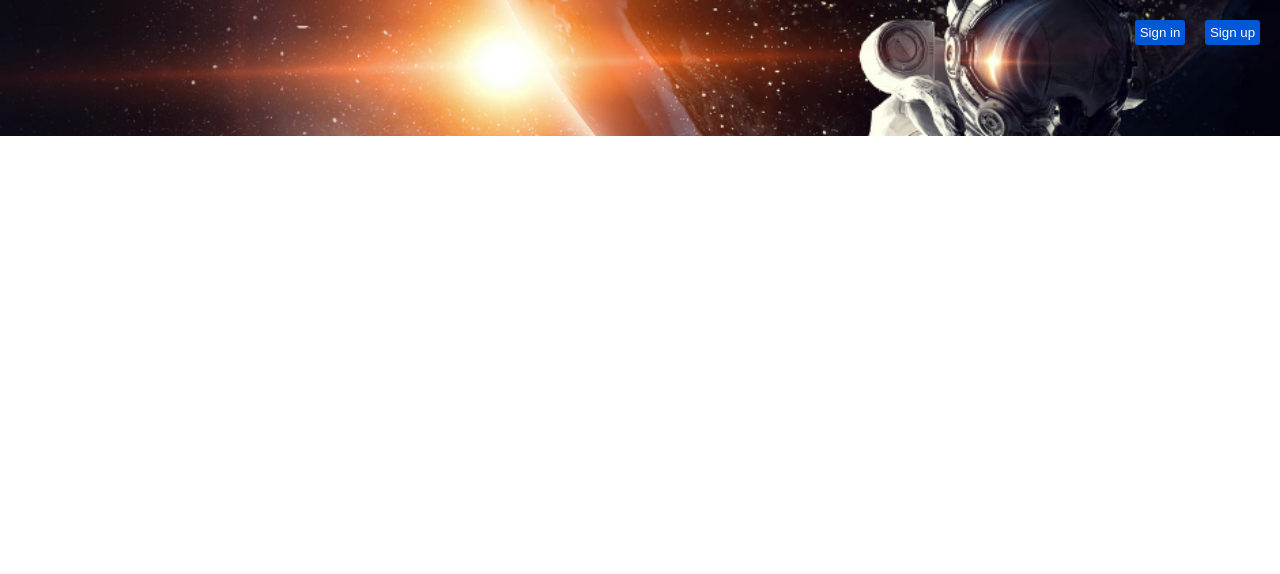
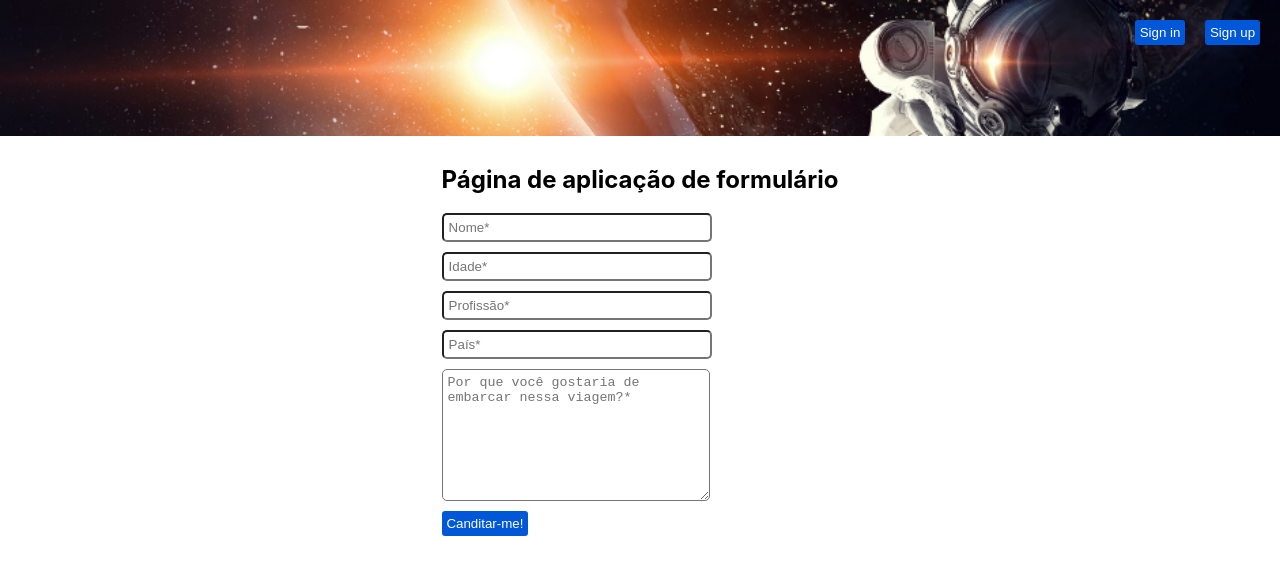
Before and after one commit to future4code/Juliana-Pedroso, a React (Create React App) app in the folder semana10/labex/: page /application-form in a window 1280 px wide. Shown: the top 574 px of the page. Built offline with nearby package versions, Linux system fonts and the light colour scheme.

Commit message:
criada a lógica para redirecionar o usuário à tela de formulário de inscrição para viagem escolhida e pequenos ajustes estéticos

```diff
--- a/semana10/labex/src/components/ApplicationFormPage/ApplicationFormPage.js
+++ b/semana10/labex/src/components/ApplicationFormPage/ApplicationFormPage.js
@@ -1,8 +1,22 @@
-import { React, useState, useEffect } from 'react';
-import axios from 'axios'
+import React, { useState, useEffect } from "react";
+import { ContainerForm } from "./styled";
 
-export default function ApplicationFormPage () {
-    return(
-        <div>Página de aplicação de formulário</div>
-    )
+export default function ApplicationFormPage() {
+  return (
+    <ContainerForm>
+      <h2>Página de aplicação de formulário</h2>
+      <input placeholder="Nome*" type="text" required></input>
+      <input placeholder="Idade*" type="number" required></input>
+      <input placeholder="Profissão*" type="text" required></input>
+      <input placeholder="País*" type="text" required></input>
+      <textarea
+        placeholder="Por que você gostaria de embarcar nessa viagem?*"
+        rows="8"
+        cols="80"
+      ></textarea>
+      <div>
+        <button onClick={()=> window.alert('Sua inscrição foi recebida! Aguarde nosso contato :)')}>Canditar-me!</button>
+      </div>
+    </ContainerForm>
+  );
 }
--- a/semana10/labex/src/components/ApplicationFormPage/styled.js
+++ b/semana10/labex/src/components/ApplicationFormPage/styled.js
@@ -0,0 +1,36 @@
+import styled from "styled-components";
+
+export const ContainerForm = styled.div`
+  display: grid;
+  align-items: center;
+  justify-content: center;
+  margin-top: 80px;
+
+  input, textarea {
+    width: 20vw;
+    padding: 5px;
+    border-radius: 5px;
+    margin-bottom: 10px;
+
+    &:hover {
+      border: 3px solid #0057d8;
+    }
+  }
+
+  button {
+    background-color: #0057d8;
+    color: #fff;
+    font-weight: 400;
+    width: auto;
+    border-radius: 3px;
+    padding: 0.3rem;
+    border: transparent;
+
+    &:hover {
+      cursor: pointer;
+      background-color: #0087d8;
+      transition: 300ms;
+      border: 2px solid #0057d8;
+    }
+  }
+`;
--- a/semana10/labex/src/components/HomePage/Main.js
+++ b/semana10/labex/src/components/HomePage/Main.js
@@ -7,9 +7,12 @@ import {
   GridMain,
 } from "./styled";
 import { baseUrl, user } from "../parameters";
+import { useHistory } from 'react-router-dom';
+import { goToApplicationFormPage } from '../Routers/Coordinator'
 
 export default function Main() {
   const [trips, setTrips] = useState([]);
+  const history = useHistory()
 
   useEffect(() => {
     axios
@@ -46,7 +49,7 @@ export default function Main() {
               <p>Data: {trip.date}</p>
               <p>Duração: {trip.durationInDays} dias</p>
               <p>Descrição: {trip.description}</p>
-                <button>Quero embarcar!</button>
+              <button onClick={() => goToApplicationFormPage(history)}>Quero embarcar!</button>
             </CardContainer>
           );
         })}
--- a/semana10/labex/src/components/TripDetailsPage/styled.js
+++ b/semana10/labex/src/components/TripDetailsPage/styled.js
@@ -5,7 +5,6 @@ export const ContainerText = styled.div`
   align-items: center;
   justify-content: center;
   margin-top: 80px;
-
 `;
 
 export const CardTrips = styled.div`
@@ -14,10 +13,10 @@ export const CardTrips = styled.div`
   padding: 20px;
 
   h2 {
-      margin: 0;
+    margin: 0;
   }
 
-   p {
+  p {
     margin: 0;
   }
 `;
```
Lines whose indentation alone changed are shown as unchanged.
